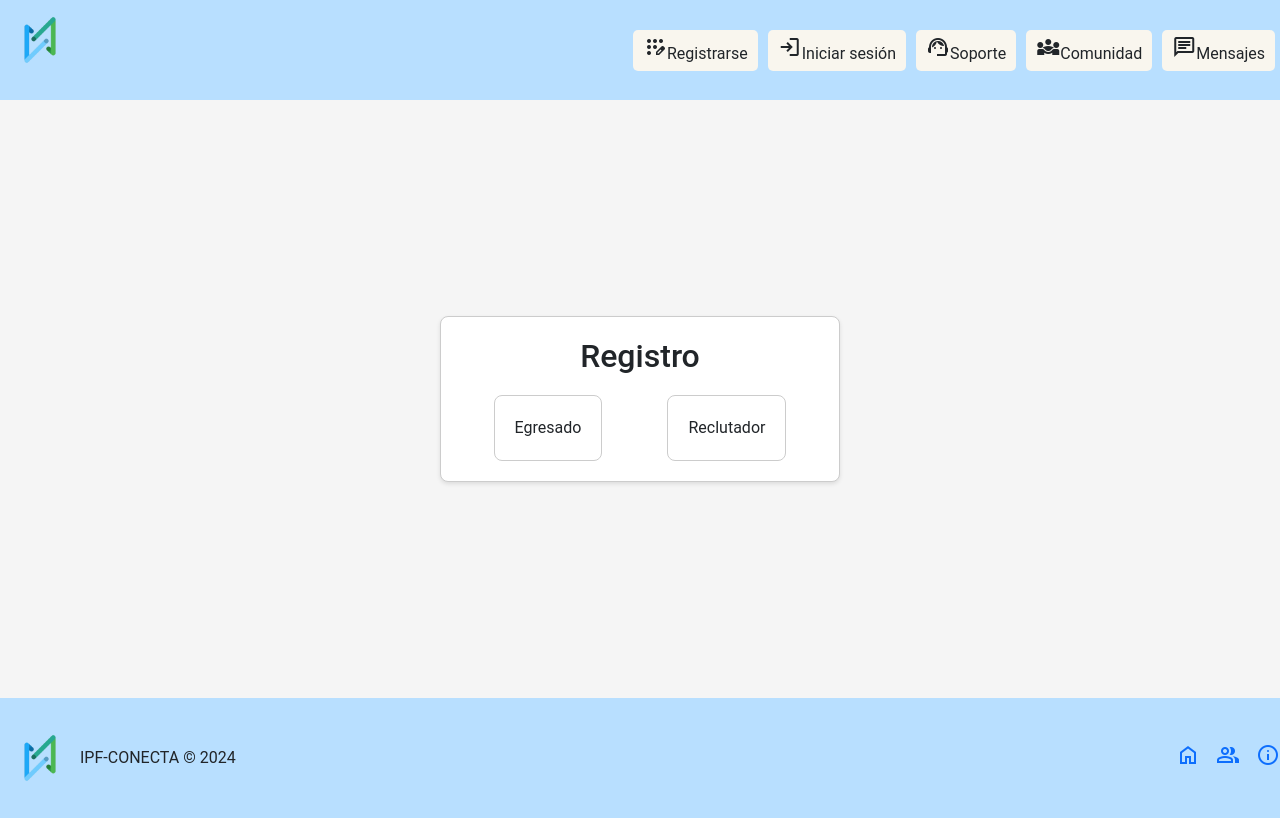
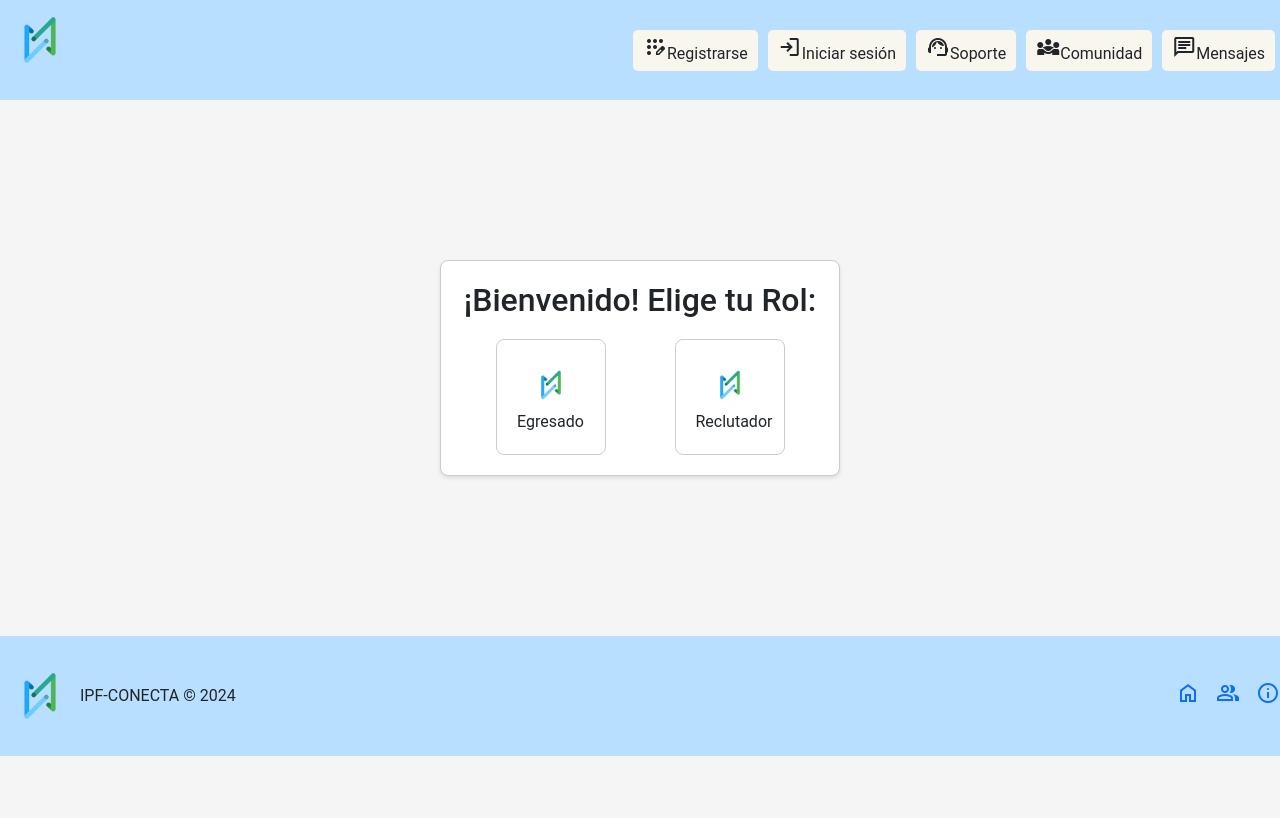
Before and after one commit to IPF-CONECTA/IPF-CONECTA, a React (Vite) app in the folder client/: page /register in a window 1280 px wide. Built offline with nearby package versions, Linux system fonts and the light colour scheme.

Commit message:
Logos en roles y mensaje modificado

```diff
--- a/client/public/css/register.module.css
+++ b/client/public/css/register.module.css
@@ -1,8 +1,6 @@
-/* register.module.css */
-
 .register-container {
   max-width: 400px;
-  margin: 27vh auto;
+  margin: 20vh auto;
   padding: 20px;
   border: 1px solid #ccc;
   border-radius: 8px;
@@ -11,6 +9,12 @@
   animation: slideIn 0.5s ease-in-out;
   text-align: center;
 }
+
+.roleImage {
+  width: 50px;
+  height: auto;
+}
+
 
 @keyframes slideIn {
   from {
@@ -31,6 +35,7 @@
 
 .roleCard {
   padding: 20px;
+  width: 110px;
   border: 1px solid #ccc;
   border-radius: 8px;
   cursor: pointer;
--- a/client/src/pages/Register.jsx
+++ b/client/src/pages/Register.jsx
@@ -94,12 +94,22 @@ export const Register = () => {
               className={styles.roleCard}
               onClick={() => handleRoleSelection("student")}
             >
+              <img
+                src="../../public/iconoipf.png"
+                alt="Egresado"
+                className={styles.roleImage}
+              />
               Egresado
             </div>
             <div
               className={styles.roleCard}
               onClick={() => handleRoleSelection("recruiter")}
             >
+              <img
+                src="../../public/iconoipf.png"
+                alt="Reclutador"
+                className={styles.roleImage}
+              />
               Reclutador
             </div>
           </div>
@@ -241,7 +251,7 @@ export const Register = () => {
 
   return (
     <div className={styles["register-container"]}>
-      <h2>Registro</h2>
+      <h2>¡Bienvenido! Elige tu Rol:</h2>
       {renderStep()}
     </div>
   );
```
Also changed, not shown: 1 other file (tests, documents, lock files or other folders).
